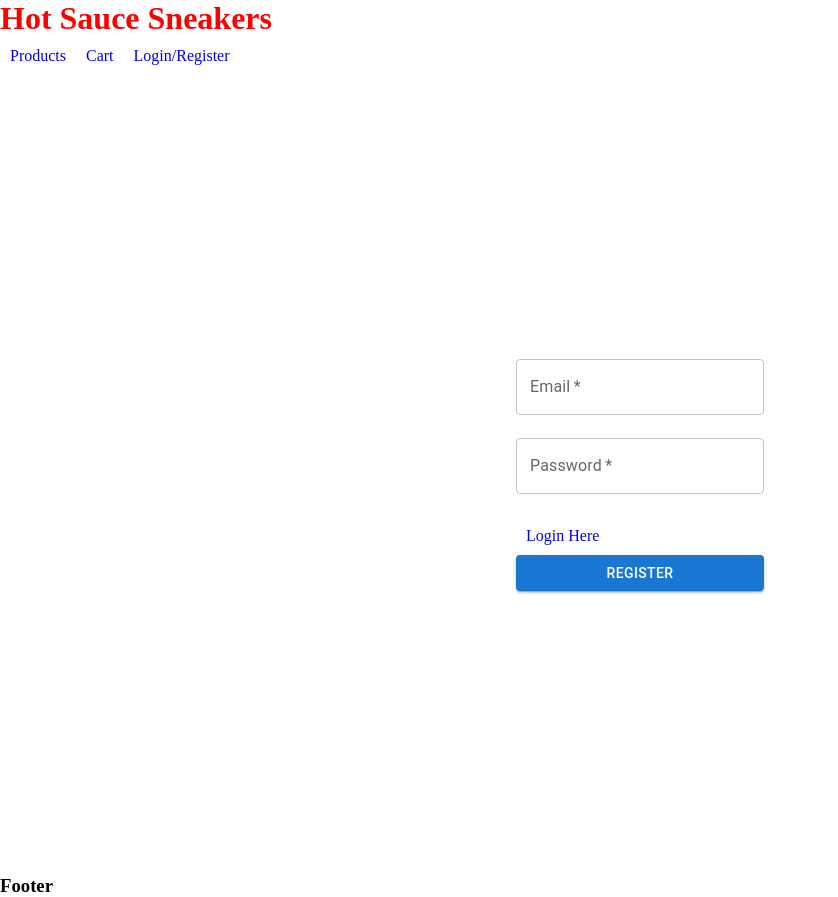
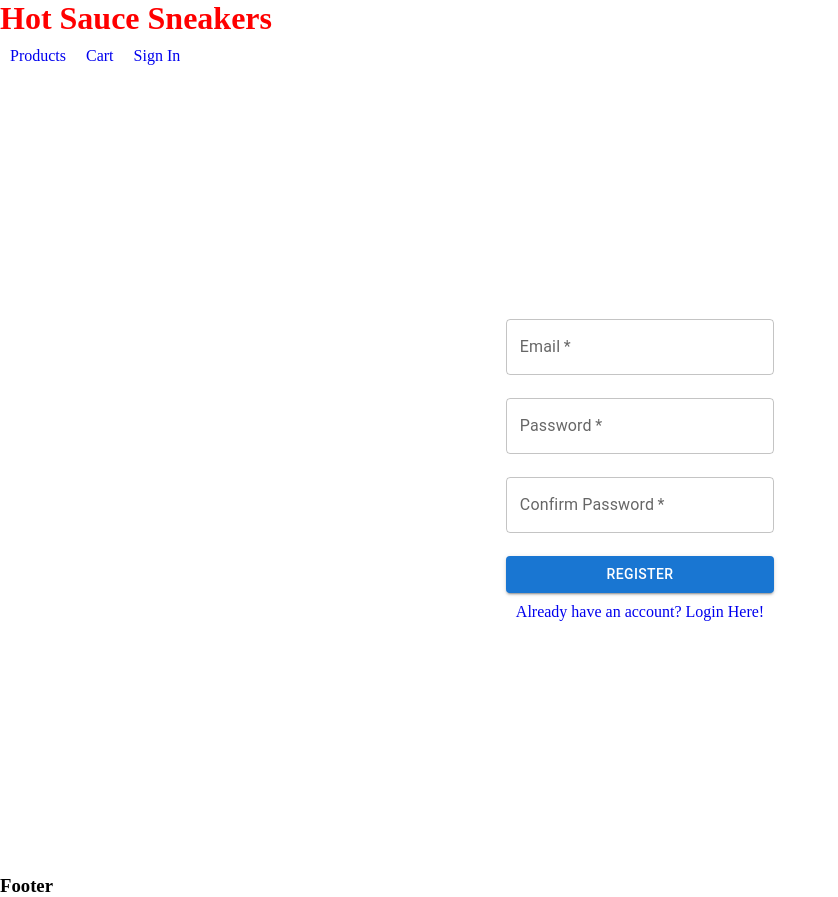
Before and after one commit to Cakej7/Hot_Sauce_Sneakers-Frontend, a React (Create React App) app: page /register in a window 1280 px wide. Shown: the whole page, without its empty margins (0-838 px from the left). Built offline with nearby package versions, Linux system fonts and the light colour scheme.

Commit message:
nav changes and confirm password on register page

```diff
--- a/package.json
+++ b/package.json
@@ -16,6 +16,7 @@
     "react-dom": "^18.2.0",
     "react-router-dom": "^6.3.0",
     "react-scripts": "5.0.1",
+    "sweetalert2": "^11.4.24",
     "web-vitals": "^2.1.4"
   },
   "scripts": {
--- a/src/components/Login.js
+++ b/src/components/Login.js
@@ -101,7 +101,6 @@ const Login = ({ setToken }) => {
               setPassword(e.target.value);
             }}
           />
-          <Link to="/register">Register Here</Link>
           {/* <Button variant="contained" component="label">
             Log In
             <input hidden accept="image/*" multiple type="file" />
@@ -109,6 +108,7 @@ const Login = ({ setToken }) => {
           <Button type="submit" variant="contained">
             Login
           </Button>
+          <Link to="/register">Don't have an account? Register Here!</Link>
         </Box>
       </form>
     </Box>
--- a/src/components/Nav.js
+++ b/src/components/Nav.js
@@ -22,11 +22,15 @@ const Nav = ({ cart, token, setToken }) => {
       {token ? (
         <>
           <Link to="/orders">Orders</Link>
-          <button onClick={logout}>Logout</button>
-          {isAdmin && <Link to="/admin/users">Admin</Link>}
+          <Link to="/" onClick={logout}>Logout</Link>
+          {isAdmin === true ?
+          <Link to="/admin/users">Admin</Link>
+            :
+            null
+          }
         </>
       ) : (
-        <Link to="/login">Login/Register</Link>
+        <Link to="/login">Sign In</Link>
       )}
     </div>
   );
--- a/src/components/Register.js
+++ b/src/components/Register.js
@@ -3,17 +3,23 @@ import { Button, TextField, Typography } from "@mui/material";
 import { Box } from "@mui/system";
 import { useNavigate } from "react-router";
 import { Link } from "react-router-dom";
-// import { apiUrl } from "../api";
-
-//Import useState
-//Paramter token, setToken
+import Swal from 'sweetalert2'
 
 const Register = () => {
   const [errorMessage, setErrorMessage] = useState(null);
   const [email, setEmail] = useState("");
   const [password, setPassword] = useState("");
+  const [confirmedPassword, setConfirmedPassword] = useState("");
 
   const navigate = useNavigate();
+
+  const handleError = () => {
+    Swal.fire({
+      icon: 'error',
+      title: 'Oops...',
+      text: `Passwords don't match!`
+    })
+  }
 
   return (
     <Box
@@ -97,10 +103,30 @@ const Register = () => {
               setPassword(e.target.value);
             }}
           />
-          <Link to="/login">Login Here</Link>
-          <Button type="submit" form="registerForm" variant="contained">
-            Register
-          </Button>
+
+          <TextField
+            helperText=" "
+            id="demo-helper-text-aligned-no-helper2"
+            label="Confirm Password"
+            required
+            value={confirmedPassword}
+            type="password"
+            onChange={(e) => {
+              setConfirmedPassword(e.target.value);
+            }}
+          />
+
+          {password === confirmedPassword ?
+            <Button type="submit" form="registerForm" variant="contained">
+              Register
+            </Button>
+            :
+            <Button variant="contained" onClick={handleError}>
+              Register
+            </Button>
+          }
+
+          <Link to="/login">Already have an account? Login Here!</Link>
         </Box>
       </form>
     </Box>
```
Also changed, not shown: 1 other file (tests, documents, lock files or other folders).
